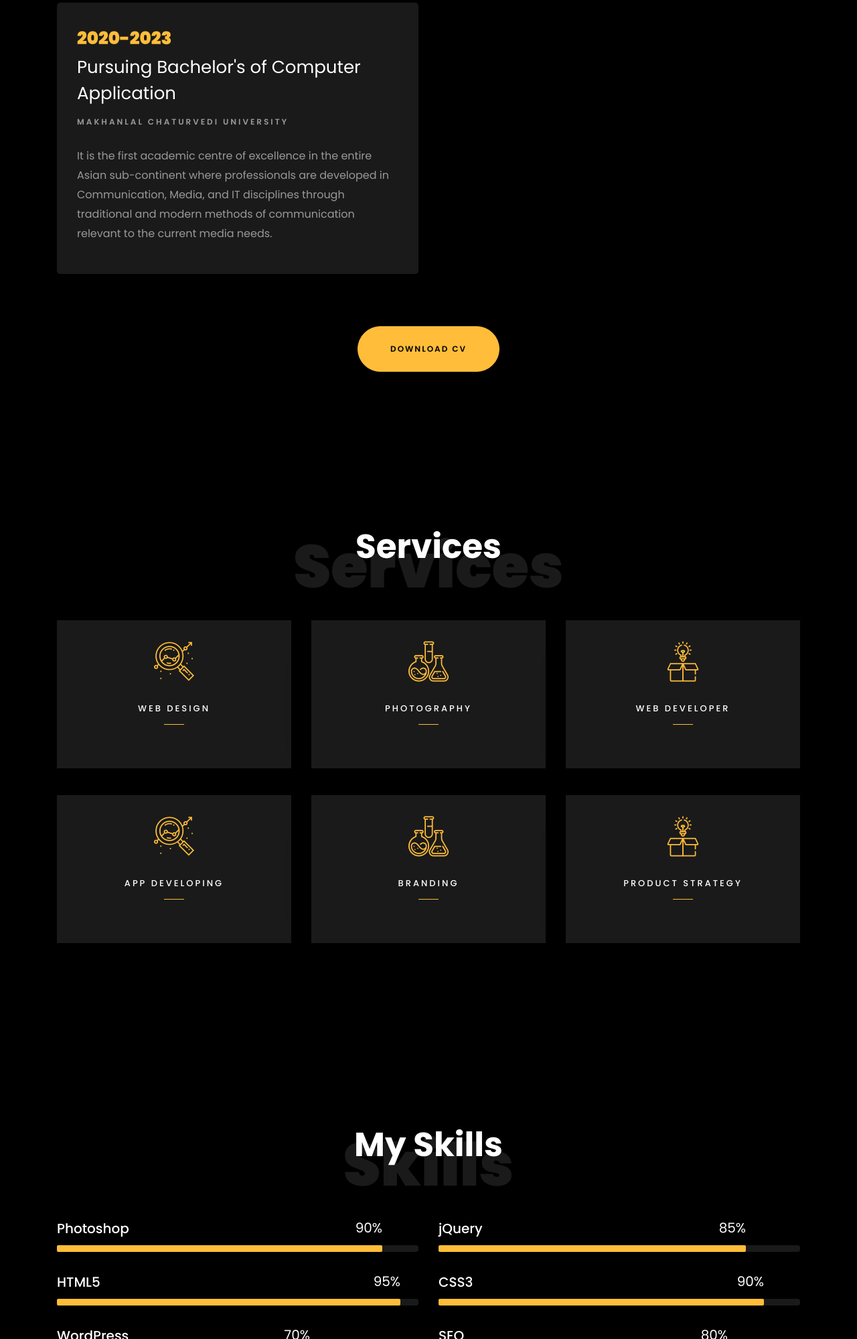
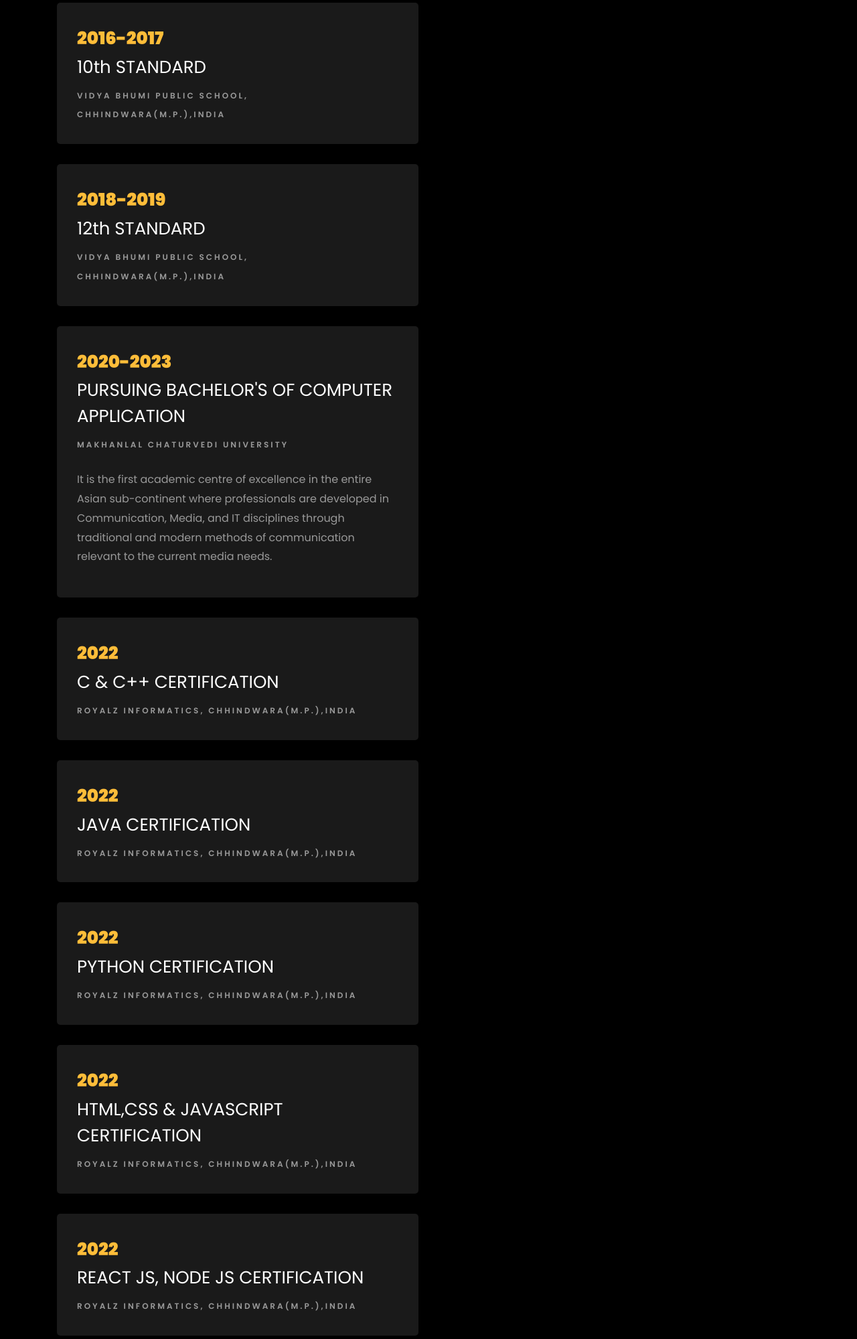
Before and after one commit to Nihalmalviya05/myportfolio.github.io, a plain HTML site: page index.html in a window 1280 px wide. Shown: the part 1857-3856 px from the top of the page at 67% size. Drawn offline with Linux system fonts and the light colour scheme; files whose address does not match are found by name.

Commit message:
Update index.html

```diff
--- a/index.html
+++ b/index.html
@@ -116,7 +116,7 @@
 	          <div class="counter-wrap ftco-animate d-flex mt-md-3">
               <div class="text">
               	<p class="mb-4">
-	                <span class="number" data-number="120">0</span>
+	                <span class="number" data-number="5">0</span>
 	                <span>Project complete</span>
                 </p>
                 <p><a href="#" class="btn btn-primary py-3 px-3">Download CV</a></p>
@@ -138,24 +138,54 @@
         </div>
     		<div class="row">
     			<div class="col-md-6">
-    				<!-- <div class="resume-wrap ftco-animate">
-    					<span class="date">2014-2015</span>
-    					<h2>Master Degree of Design</h2>
-    					<span class="position">Cambridge University</span>
-    					<p class="mt-4">A small river named Duden flows by their place and supplies it with the necessary regelialia. It is a paradisematic country, in which roasted parts of sentences fly into your mouth.</p>
-    				</div> -->
+    				<div class="resume-wrap ftco-animate">
+    					<span class="date">2016-2017</span>
+    					<h2>10th STANDARD</h2>
+    					<span class="position">VIDYA BHUMI PUBLIC SCHOOL, CHHINDWARA(M.P.),INDIA</span>
+<!--     					<p class="mt-4">A small river named Duden flows by their place and supplies it with the necessary regelialia. It is a paradisematic country, in which roasted parts of sentences fly into your mouth.</p> -->
+    				</div>
+				<div class="resume-wrap ftco-animate">
+    					<span class="date">2018-2019</span>
+    					<h2>12th STANDARD</h2>
+    					<span class="position">VIDYA BHUMI PUBLIC SCHOOL, CHHINDWARA(M.P.),INDIA</span>
+<!--     					<p class="mt-4">A small river named Duden flows by their place and supplies it with the necessary regelialia. It is a paradisematic country, in which roasted parts of sentences fly into your mouth.</p> -->
+    				</div>
     				<div class="resume-wrap ftco-animate">
     					<span class="date">2020-2023</span>
-    					<h2>Pursuing Bachelor's of Computer Application</h2>
-    					<span class="position">Makhanlal Chaturvedi University</span>
+    					<h2>PURSUING BACHELOR'S OF COMPUTER APPLICATION</h2>
+    					<span class="position">MAKHANLAL CHATURVEDI UNIVERSITY</span>
     					<p class="mt-4">It is the first academic centre of excellence in the entire Asian sub-continent where professionals are developed in Communication, Media, and IT disciplines through traditional and modern methods of communication relevant to the current media needs. </p>
     				</div>
-    				<!-- <div class="resume-wrap ftco-animate">
-    					<span class="date">2014-2015</span>
-    					<h2>Diploma in Computer</h2>
-    					<span class="position">Cambridge University</span>
-    					<p class="mt-4">A small river named Duden flows by their place and supplies it with the necessary regelialia. It is a paradisematic country, in which roasted parts of sentences fly into your mouth.</p>
-    				</div> -->
+    				<div class="resume-wrap ftco-animate">
+    					<span class="date">2022</span>
+    					<h2>C & C++ CERTIFICATION</h2>
+    					<span class="position">ROYALZ INFORMATICS, CHHINDWARA(M.P.),INDIA</span>
+<!--     					<p class="mt-4">A small river named Duden flows by their place and supplies it with the necessary regelialia. It is a paradisematic country, in which roasted parts of sentences fly into your mouth.</p> -->
+    				</div>
+				<div class="resume-wrap ftco-animate">
+    					<span class="date">2022</span>
+    					<h2>JAVA CERTIFICATION</h2>
+    					<span class="position">ROYALZ INFORMATICS, CHHINDWARA(M.P.),INDIA</span>
+<!--     					<p class="mt-4">A small river named Duden flows by their place and supplies it with the necessary regelialia. It is a paradisematic country, in which roasted parts of sentences fly into your mouth.</p> -->
+    				</div>
+				<div class="resume-wrap ftco-animate">
+    					<span class="date">2022</span>
+    					<h2>PYTHON CERTIFICATION</h2>
+    					<span class="position">ROYALZ INFORMATICS, CHHINDWARA(M.P.),INDIA</span>
+<!--     					<p class="mt-4">A small river named Duden flows by their place and supplies it with the necessary regelialia. It is a paradisematic country, in which roasted parts of sentences fly into your mouth.</p> -->
+    				</div>
+				<div class="resume-wrap ftco-animate">
+    					<span class="date">2022</span>
+    					<h2>HTML,CSS & JAVASCRIPT CERTIFICATION</h2>
+    					<span class="position">ROYALZ INFORMATICS, CHHINDWARA(M.P.),INDIA</span>
+<!--     					<p class="mt-4">A small river named Duden flows by their place and supplies it with the necessary regelialia. It is a paradisematic country, in which roasted parts of sentences fly into your mouth.</p> -->
+    				</div>
+				<div class="resume-wrap ftco-animate">
+    					<span class="date">2022</span>
+    					<h2>REACT JS, NODE JS CERTIFICATION</h2>
+    					<span class="position">ROYALZ INFORMATICS, CHHINDWARA(M.P.),INDIA</span>
+<!--     					<p class="mt-4">A small river named Duden flows by their place and supplies it with the necessary regelialia. It is a paradisematic country, in which roasted parts of sentences fly into your mouth.</p> -->
+    				</div>
     			</div>
 
     			<!-- <div class="col-md-6"> -->
@@ -203,7 +233,7 @@
 								<i class="flaticon-analysis"></i>
 							</span>
 							<div class="desc">
-								<h3 class="mb-5">Web Design</h3>
+								<h3 class="mb-5">C & C++ Developer</h3>
 							</div>
 						</a>
 					</div>
@@ -213,7 +243,7 @@
 								<i class="flaticon-flasks"></i>
 							</span>
 							<div class="desc">
-								<h3 class="mb-5">Photography</h3>
+								<h3 class="mb-5">Java Developer</h3>
 							</div>
 						</a>
 					</div>
@@ -234,7 +264,7 @@
 								<i class="flaticon-analysis"></i>
 							</span>
 							<div class="desc">
-								<h3 class="mb-5">App Developing</h3>
+								<h3 class="mb-5">Python Developer</h3>
 							</div>
 						</a>
 					</div>
@@ -244,7 +274,7 @@
 								<i class="flaticon-flasks"></i>
 							</span>
 							<div class="desc">
-								<h3 class="mb-5">Branding</h3>
+								<h3 class="mb-5">Web Designing</h3>
 							</div>
 						</a>
 					</div>
```
